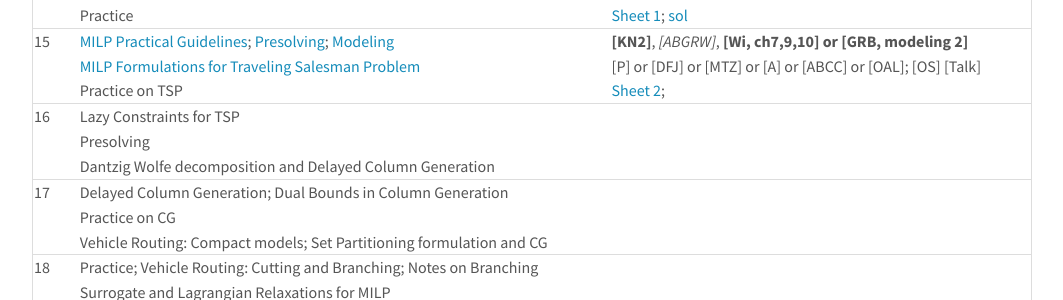
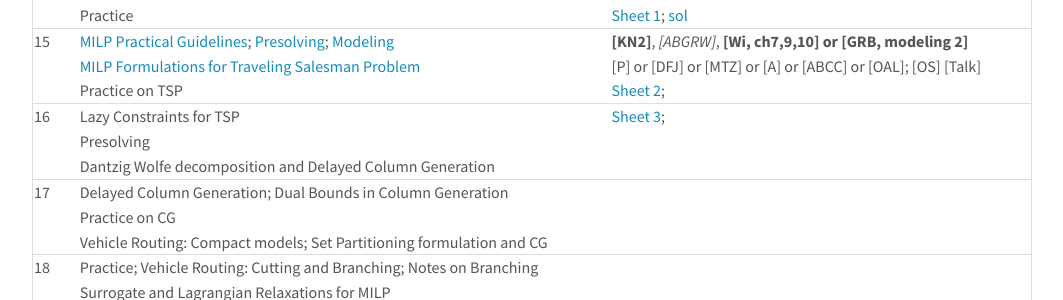
Before and after one commit to DM872/dm872.github.io, a Jekyll site: the page built from index.md, in a window 1280 px wide and 900 px high, scrolled down 472 px. Shown: the part 154-454 px from the top of the window, without its empty margins (108-1171 px from the left). Built offline with Jekyll 4.4.1, drawn with Linux system fonts in a browser that asks for light colours; nearby versions of some CDN libraries; comment, search, counter and statistics services are not loaded.

Commit message:
added material week 15

```diff
--- a/index.md
+++ b/index.md
@@ -64,7 +64,7 @@ w3.includeHTML();
 |      | [MILP Formulations for Traveling Salesman Problem][144]              | [P] or [DFJ] or [MTZ] or [A] or [ABCC] or [OAL]; [OS] [Talk]  |
 |      | Practice on TSP                                                      | [Sheet 2][12];                                                |
 |------+----------------------------------------------------------------------+---------------------------------------------------------------|
-|   16 | Lazy Constraints for TSP                                             |                                                               |
+|   16 | Lazy Constraints for TSP                                             | [Sheet 3][13];                                                              |
 |      | Presolving                                                           |                                                               |
 |      | Dantzig Wolfe decomposition and Delayed Column Generation            |                                                               |
 |------+----------------------------------------------------------------------+---------------------------------------------------------------|
```
